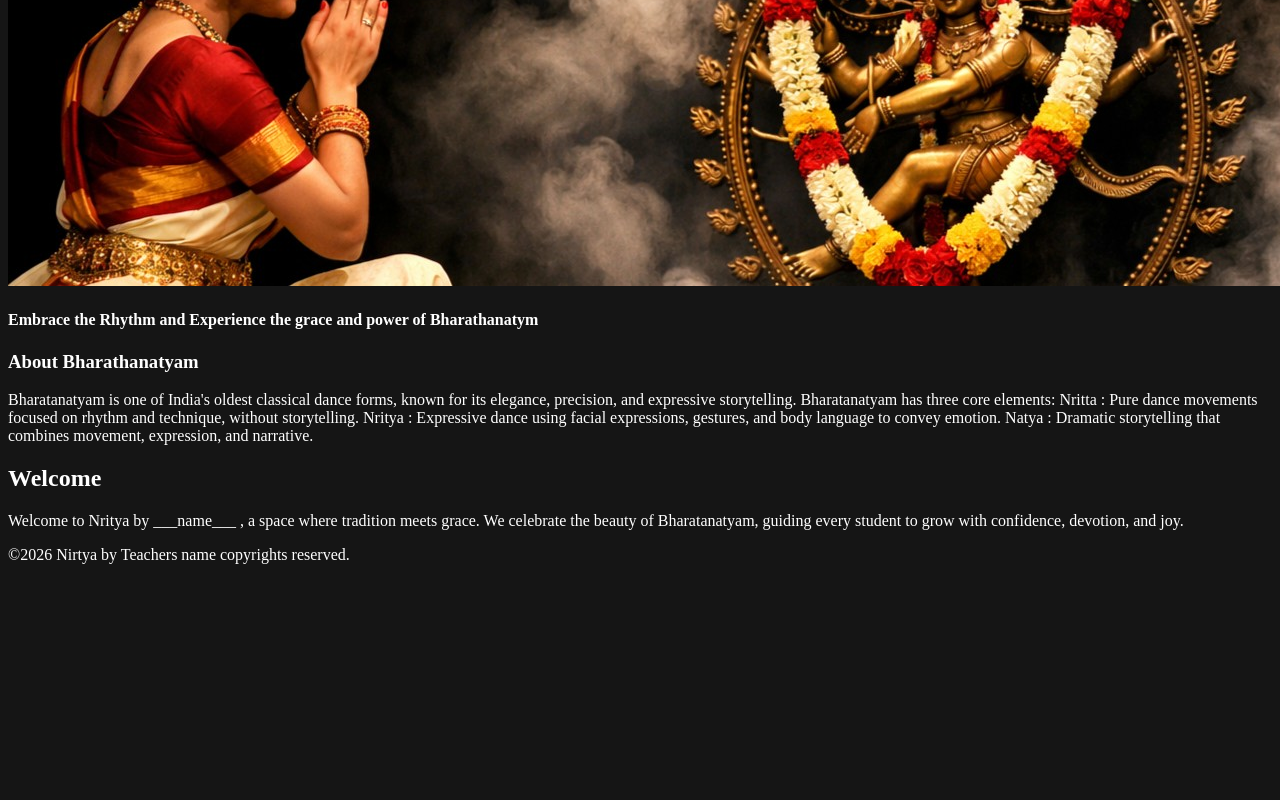
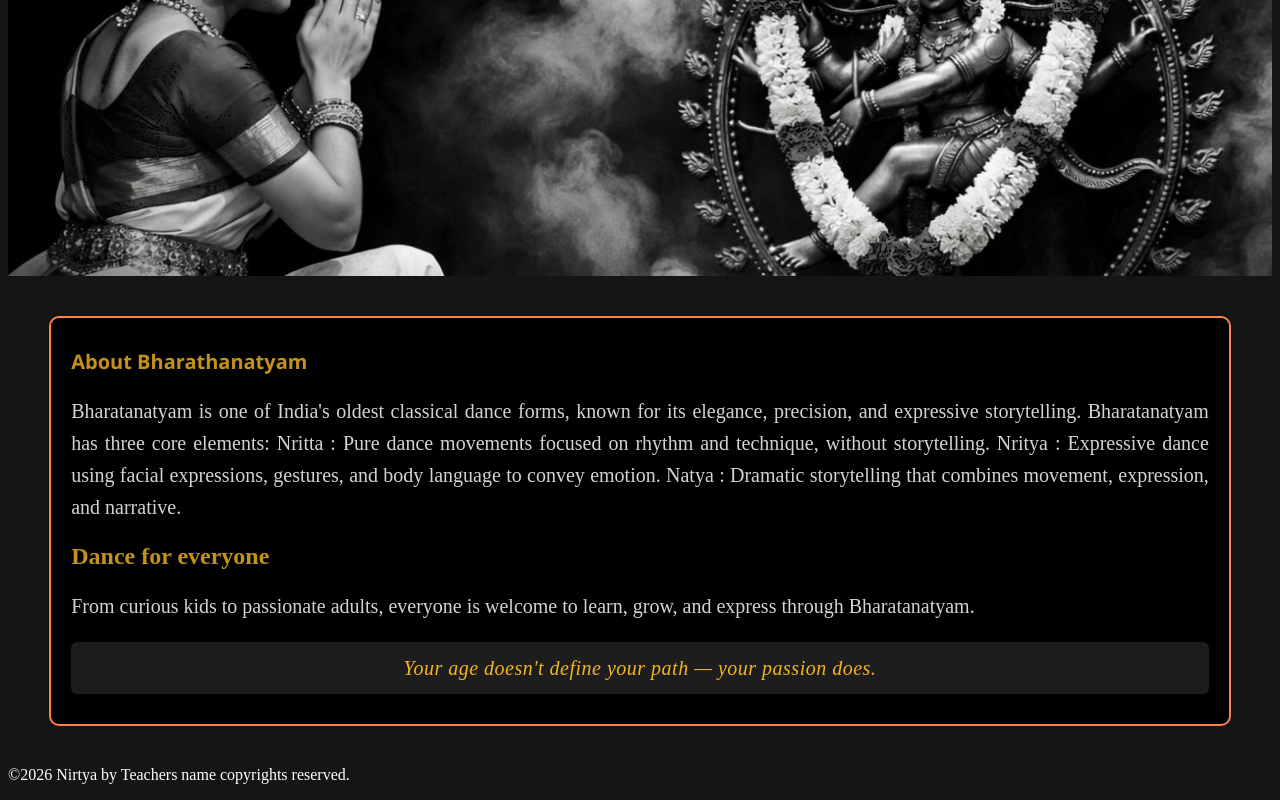
Before and after one commit to suganthi1410/unit1-finalproject-webapplication-suganthi-k, a React (Vite) app in the folder unit1-finalproject-suganthik/: page / in a window 1280 px wide. Shown: the part 403-1203 px from the top of the page. Before the commit the page ends 983 px from the top, so only its background shows below. Built offline with nearby package versions, Linux system fonts and the light colour scheme; the HTML template or start-up script is replaced by a standard one.

Commit message:
new bannerimage added to the assets/images, refactored the HomePage.jsx and css added to the homepage,work in progress need to add button to the class page

```diff
--- a/unit1-finalproject-suganthik/src/components/homepage/HomePage.css
+++ b/unit1-finalproject-suganthik/src/components/homepage/HomePage.css
@@ -0,0 +1,66 @@
+.banner{
+        position: relative;
+    width:100%;
+}
+
+.banner-image{
+    width:100%;
+    height:auto;
+    display:block;
+
+}
+.banner-text{
+    position:absolute;
+    width:98%;
+    height:auto;
+    top:1%;
+    left:50%;
+    transform: translateX(-50%);
+    text-align:center;
+    color:rgb(241, 181, 30);
+    background-color:rgba(255, 255, 255, 0.114) ;
+    border: 6px;
+}
+.banner-text h4{
+    font-size:19px;
+    font-family:cursive;
+    inline-size: 1.0;
+        display:inline-block;
+
+}
+
+.about-bharatham{
+display:flexbox;
+   width:90%;
+    height:auto;
+    margin:40px auto;
+    background-color: rgb(0, 0, 0);
+    border: 2px solid coral;
+    border-radius: 10px;
+    padding:10px 20px 10px 20px;
+    color:rgba(241, 181, 30, 0.806);
+    }
+    .about-bharatham h3{
+        font-family: 'Segoe UI', Tahoma, Geneva, Verdana, sans-serif;
+        font-size:20px;
+        margin-bottom:12px;
+        text-align: left;
+    }
+.about-bharatham p{
+    font-size: 20px;
+    color:rgba(255, 255, 255, 0.829);
+    line-height:1.6;
+    text-align: justify;
+}
+.about-bharatham .quote {
+    font-size: 20px;
+    font-style: italic;
+    color: rgb(241, 181, 30);
+    margin-top: 12px;
+    padding: 10px 15px;
+    text-align: center;
+    display: block;
+    letter-spacing: 0.5px;
+    background-color:rgba(255, 255, 255, 0.114) ;
+    border-radius: 6px;
+}
--- a/unit1-finalproject-suganthik/src/components/homepage/HomePage.jsx
+++ b/unit1-finalproject-suganthik/src/components/homepage/HomePage.jsx
@@ -1,31 +1,29 @@
 import { Link } from 'react-router-dom';
-import banner from '../../assets/images/banner.jpeg'
+import banner from '../../assets/images/bannerbw1.jpeg'
 import './HomePage.css';
 
 function HomePage() {
     return (
         <div className="home-page">
-            <section className="banner">
+              <section className="banner">
                 <img src={banner} alt="Dancer and Natarajar" className="banner-image" />
                 <div className="banner-text">
-                    <h4>Embrace the Rhythm and Experience the grace and power of Bharathanatym</h4>
+                    <h4>Welcome to Nirtya - Embrace the rhythm and Experience the grace and power of Bharathanatym</h4>
                 </div>
             </section>
             <section className="about-bharatham">
                 <h3>About Bharathanatyam</h3>
-                <p>
-                    Bharatanatyam is one of India's oldest classical dance forms, known for
+                <p>Bharatanatyam is one of India's oldest classical dance forms, known for
                     its elegance, precision, and expressive storytelling.
                     Bharatanatyam has three core elements:
                     Nritta : Pure dance movements focused on rhythm and technique, without storytelling.
                     Nritya : Expressive dance using facial expressions, gestures, and body language to convey emotion.
                     Natya  : Dramatic storytelling that combines movement, expression, and narrative.
                 </p>
-                <h2>Welcome</h2>
-                <p>
-                    Welcome to Nritya by ___name___ , a space where tradition meets grace.
-                    We celebrate the beauty of Bharatanatyam, guiding every student to
-                    grow with confidence, devotion, and joy.
+                <h2>Dance for everyone</h2>
+                <p>From curious kids to passionate adults, everyone is welcome to learn, grow, and express through Bharatanatyam.
+                    </p>
+                    <p className="quote">Your age doesn't define your path — your passion does.
                 </p>
             </section>
 
```
Also changed, not shown: unit1-finalproject-suganthik/src/assets/images/bannerbw1.jpeg (added), 1 other file (tests, documents, lock files or other folders).
